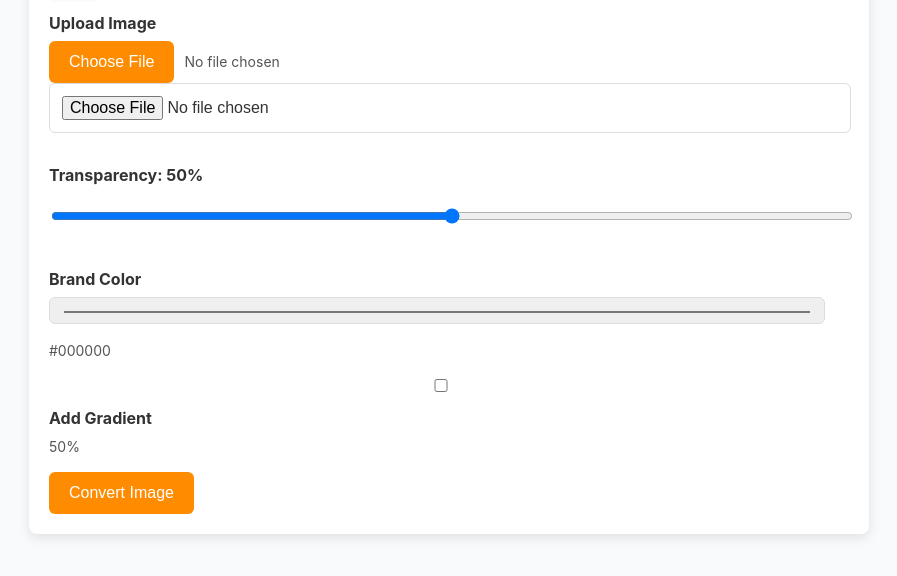
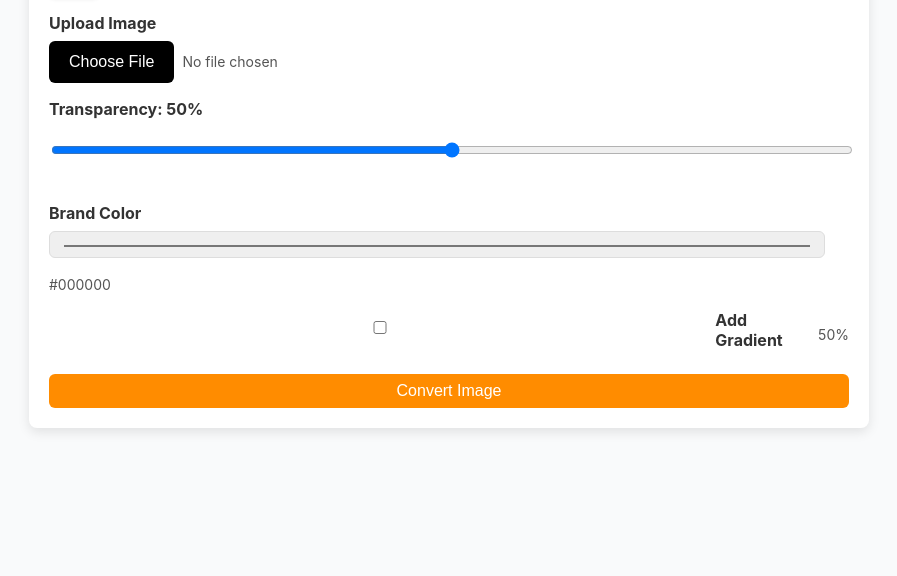
Before and after one commit to johanudigital/image-brand-converter, a React app: page / in a window 1280 px wide. Shown: the part 100-676 px from the top of the page, without its empty margins (191-1088 px from the left). Built offline with nearby package versions, Linux system fonts and the light colour scheme.

Commit message:
Update index.css

```diff
--- a/src/index.css
+++ b/src/index.css
@@ -47,7 +47,7 @@ button {
   padding: 12px 20px;
   border: none;
   border-radius: 6px;
-  background-color: #ff8c00;
+  background-color: #000000; /* Changed to black */
   color: white;
   font-size: 1rem;
   cursor: pointer;
@@ -57,6 +57,14 @@ button {
 }
 
 button:hover {
+  background-color: #333333; /* Slightly lighter black */
+}
+
+button.convert-image {
+  background-color: #ff8c00; /* Orange color for the convert button */
+}
+
+button.convert-image:hover {
   background-color: #e07c00;
 }
 
@@ -81,3 +89,58 @@ label {
   font-size: 0.875rem;
   color: #555;
 }
+
+.w-32 {
+  width: 8rem; /* Adjusts width for color input */
+}
+
+.flex {
+  display: flex;
+  align-items: center;
+}
+
+.mr-2 {
+  margin-right: 0.5rem;
+}
+
+.ml-2 {
+  margin-left: 0.5rem;
+}
+
+.w-full {
+  width: 100%;
+}
+
+.bg-orange-500 {
+  background-color: #ff8c00; /* Orange color */
+}
+
+.bg-black {
+  background-color: #000000; /* Black color */
+}
+
+.bg-green-500 {
+  background-color: #28a745; /* Green color */
+}
+
+.text-white {
+  color: #ffffff; /* White text color */
+}
+
+.px-4 {
+  padding-left: 1rem;
+  padding-right: 1rem;
+}
+
+.py-2 {
+  padding-top: 0.5rem;
+  padding-bottom: 0.5rem;
+}
+
+.rounded {
+  border-radius: 0.375rem; /* Rounded corners */
+}
+
+.hidden {
+  display: none;
+}
```
